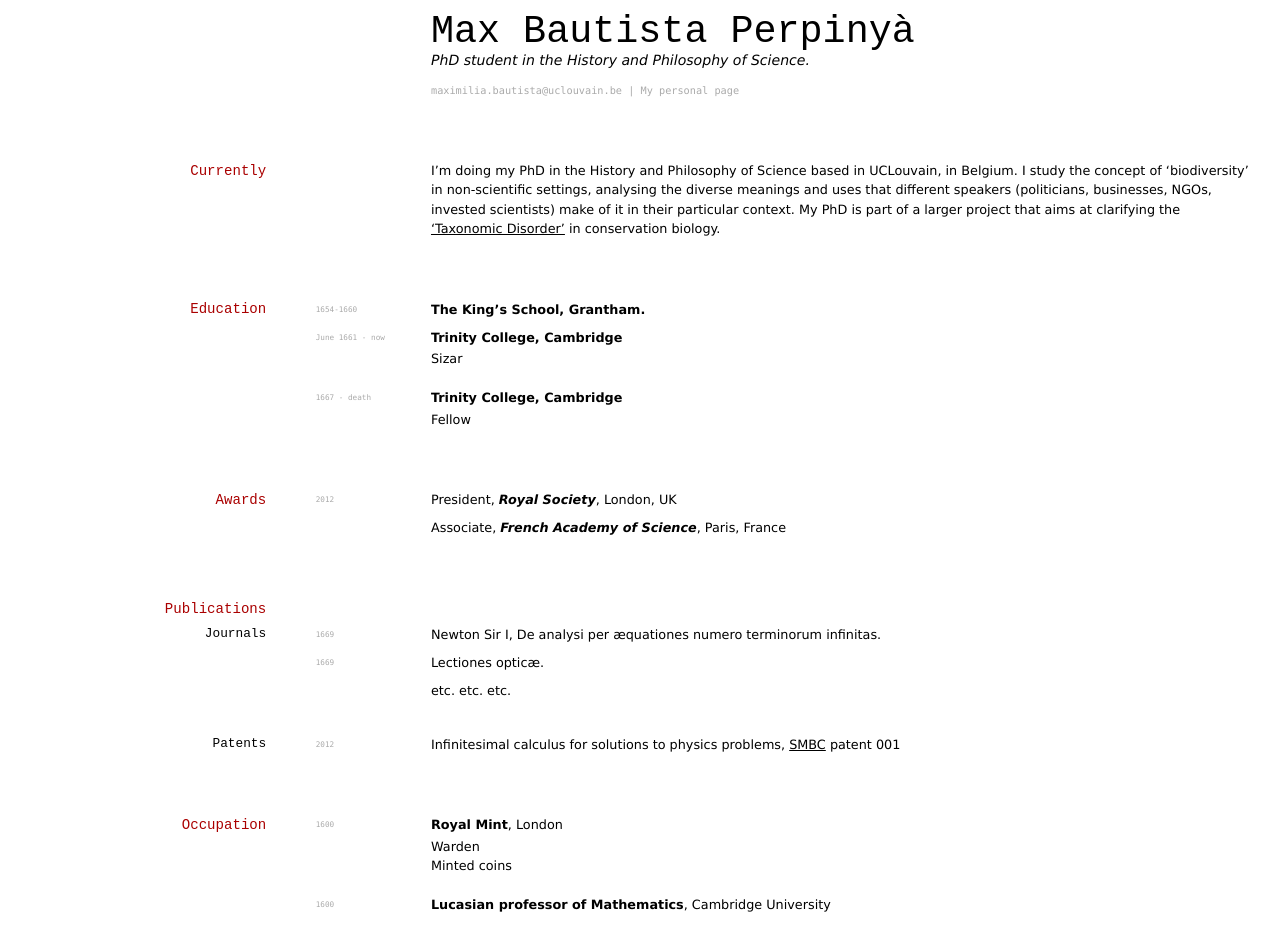
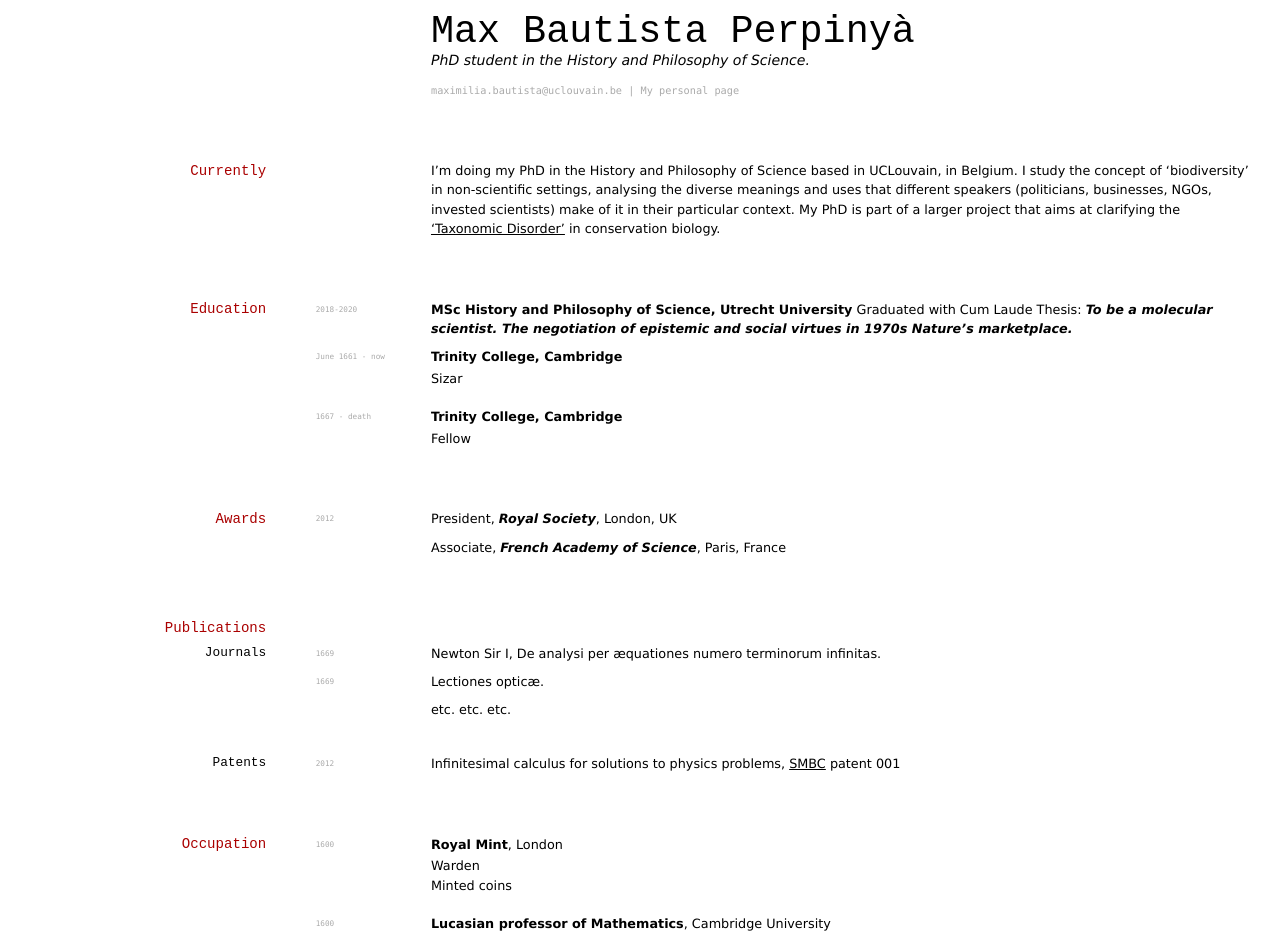
Before and after one commit to elipapa/markdown-cv, a Jekyll site: the page built from index.md, in a window 1280 px wide. Built offline with Jekyll 4.4.1, drawn with Linux system fonts in a browser that asks for light colours.

Commit message:
Update index.md

```diff
--- a/index.md
+++ b/index.md
@@ -6,7 +6,7 @@ title: Max Bautista Perpinyà's CV
 PhD student in the History and Philosophy of Science.
 
 <div id="webaddress">
-<a href="maximilia.bautista@uclouvain.be">maximilia.bautista@uclouvain.be</a>
+<a href="mailto:maximilia.bautista@uclouvain.be">maximilia.bautista@uclouvain.be</a>
 | <a href="https://www.oliviodare.com/">My personal page</a>
 </div>
 
@@ -18,8 +18,11 @@ I'm doing my PhD in the History and Philosophy of Science based in UCLouvain, in
 
 ## Education
 
-`1654-1660`
-__The King's School, Grantham.__
+`2018-2020`
+__MSc History and Philosophy of Science, Utrecht University__
+Graduated with Cum Laude
+Thesis: _To be a molecular scientist. The negotiation of epistemic and social virtues in 1970s Nature’s marketplace._
+
 
 `June 1661 - now`
 __Trinity College, Cambridge__
```
